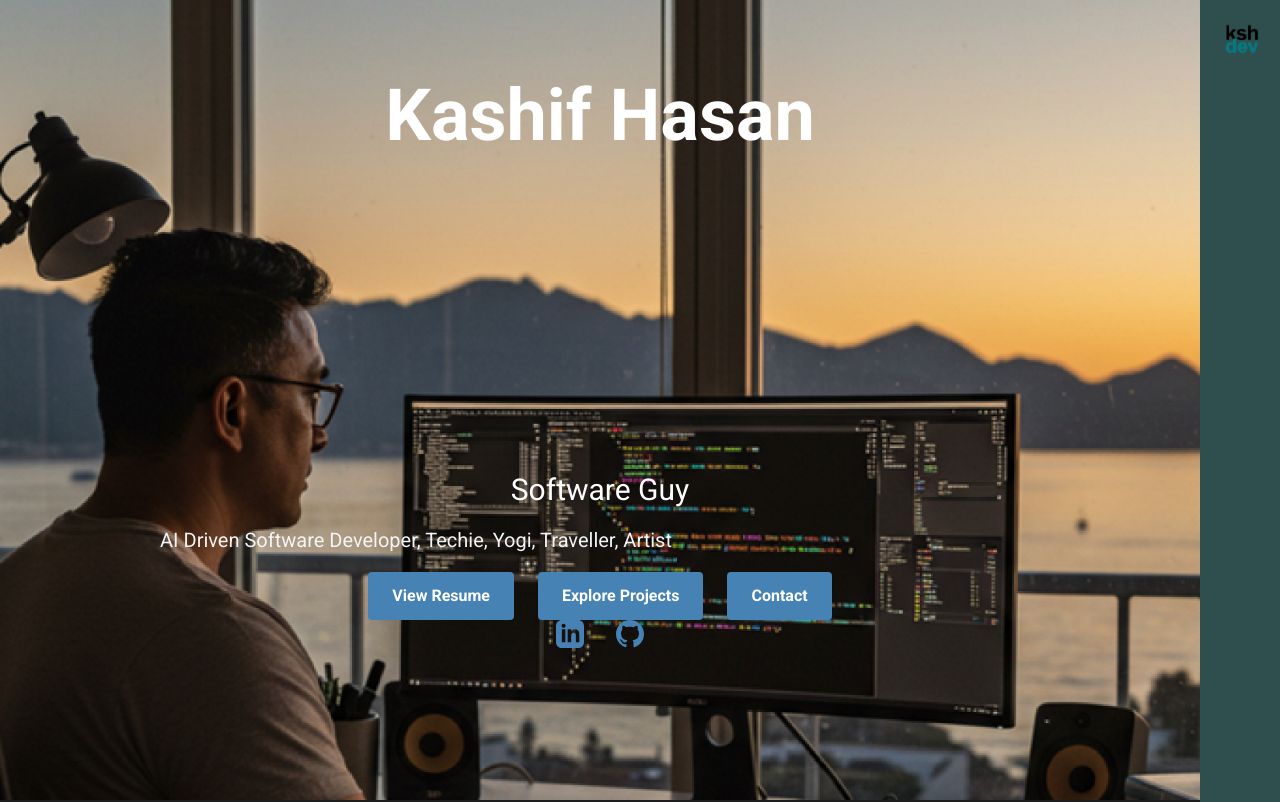
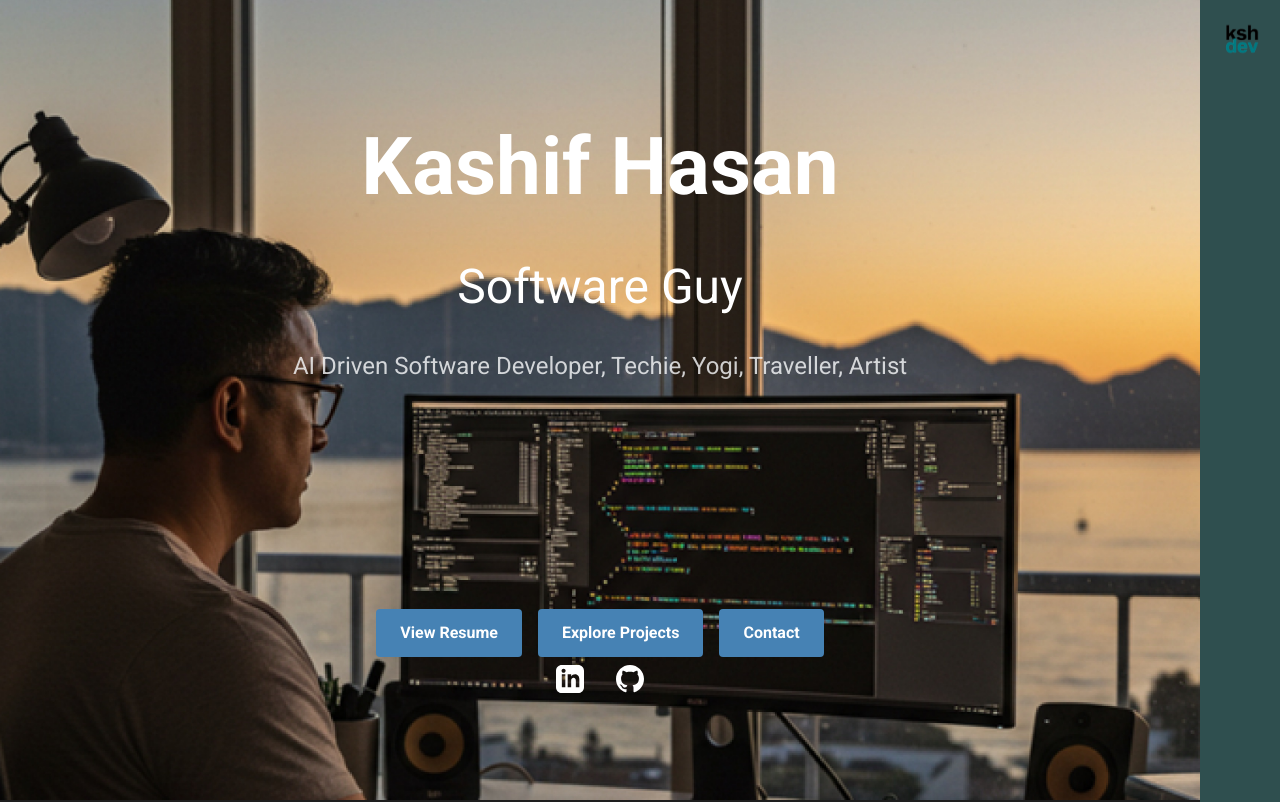
Before and after one commit to callmealias/callmealias.github.io, a Next.js app: page / in a window 1280 px wide. Shown: the top 802 px of the page. Built offline with nearby package versions, Linux system fonts and the light colour scheme.

Commit message:
hero component updates

```diff
--- a/components/Hero.js
+++ b/components/Hero.js
@@ -1,30 +1,24 @@
 import { motion } from 'framer-motion';
 import Link from 'next/link';
+import styles from './hero.module.css';
 
 export default function Hero() {
   return (
-    <section id="home" className="relative h-screen flex items-center justify-center" style={{
+    <section id="home" className={styles.heroSection} style={{
       backgroundImage: "url('/images/kashif-photo-new.jpg')",
-      backgroundSize: 'cover',
-      backgroundPosition: 'center',
     }}>
-      <div className="container relative z-10 mx-auto px-4 text-center flex flex-col h-full">
-        {/* Moved name to top third of screen with extra top padding */}
-        <div className="flex-1 flex flex-col pt-24 md:pt-32">
+      <div className={`${styles.container} container`}>
         <motion.h1
-            className="text-5xl md:text-6xl lg:text-7xl font-bold mb-6 text-white"
+          className={`${styles.heroTitle} text-white`}
           initial={{ opacity: 0, y: 20 }}
           animate={{ opacity: 1, y: 0 }}
           transition={{ duration: 0.8 }}
         >
           Kashif Hasan
         </motion.h1>
-        </div>
 
-        {/* Rest of content in middle/bottom portion */}
-        <div className="flex-1 flex flex-col justify-center">
         <motion.h2
-            className="text-2xl md:text-3xl mb-8 text-white"
+          className={`${styles.heroSubtitle} text-white`}
           initial={{ opacity: 0, y: 20 }}
           animate={{ opacity: 1, y: 0 }}
           transition={{ duration: 0.8, delay: 0.2 }}
@@ -32,18 +26,19 @@ export default function Hero() {
           Software Guy
         </motion.h2>
 
+        <motion.div className={styles.blankArea}></motion.div> {/* Blank area div */}
+
         <motion.p
-            className="text-lg md:text-xl mb-12 max-w-3xl mx-auto text-gray-100"
+          className={`${styles.heroDescription} text-gray-100`}
           initial={{ opacity: 0, y: 20 }}
           animate={{ opacity: 1, y: 0 }}
           transition={{ duration: 0.8, delay: 0.4 }}
         >
-
           AI Driven Software Developer, Techie, Yogi, Traveller, Artist
         </motion.p>
 
         <motion.div
-            className="flex flex-wrap justify-center gap-6"
+          className={styles.heroButtons}
           initial={{ opacity: 0, y: 20 }}
           animate={{ opacity: 1, y: 0 }}
           transition={{ duration: 0.8, delay: 0.6 }}
@@ -60,7 +55,7 @@ export default function Hero() {
         </motion.div>
 
         <motion.div
-            className="mt-12 flex justify-center gap-8"
+          className={styles.heroSocials}
           initial={{ opacity: 0, y: 20 }}
           animate={{ opacity: 1, y: 0 }}
           transition={{ duration: 0.8, delay: 0.8 }}
@@ -69,25 +64,22 @@ export default function Hero() {
             href="https://www.linkedin.com/in/kashif-hasan-473a811/"
             target="_blank"
             rel="noopener noreferrer"
-              className="text-white hover:text-blue-400 transition-all duration-300"
           >
             <svg xmlns="http://www.w3.org/2000/svg" width="28" height="28" viewBox="0 0 24 24" fill="currentColor">
-                <path d="M19 0h-14c-2.761 0-5 2.239-5 5v14c0 2.761 2.239 5 5 5h14c2.762 0 5-2.239 5-5v-14c0-2.761-2.238-5-5-5zm-11 19h-3v-11h3v11zm-1.5-12.268c-.966 0-1.75-.79-1.75-1.764s.784-1.764 1.75-1.764 1.75.79 1.75 1.764-.783 1.764-1.75 1.764zm13.5 12.268h-3v-5.604c0-3.368-4-3.113-4 0v5.604h-3v-11h3v1.765c1.396-2.586 7-2.777 7 2.476v6.759z"/>
+              <path d="M19 0h-14c-2.761 0-5 2.239-5 5v14c0 2.761 2.239 5 5 5h14c2.762 0 5-2.239 5-5v-14c0-2.761-2.238-5-5-5zm-11 19h-3v-11h3v11zm-1.5-12.268c-.966 0-1.75-.79-1.75-1.764s.784-1.764 1.75-1.764 1.75.79 1.75 1.764-.783 1.764-1.75 1.764zm13.5 12.268h-3v-5.604c0-3.368-4-3.113-4 0v5.604h-3v-11h3v1.765c1.396-2.586 7-2.777 7 2.476v6.759z" />
             </svg>
           </a>
           <a
             href="https://github.com/callmealias"
             target="_blank"
             rel="noopener noreferrer"
-              className="text-white hover:text-blue-400 transition-all duration-300"
           >
             <svg xmlns="http://www.w3.org/2000/svg" width="28" height="28" viewBox="0 0 24 24" fill="currentColor">
-              <path d="M12 0c-6.626 0-12 5.373-12 12 0 5.302 3.438 9.8 8.207 11.387.599.111.793-.261.793-.577v-2.234c-3.338.726-4.033-1.416-4.033-1.416-.546-1.387-1.333-1.756-1.333-1.756-1.089-.745.083-.729.083-.729 1.205.084 1.839 1.237 1.839 1.237 1.07 1.834 2.807 1.304 3.492.997.107-.775.418-1.305.762-1.604-2.665-.305-5.467-1.334-5.467-5.931 0-1.311.469-2.381 1.236-3.221-.124-.303-.535-1.524.117-3.176 0 0 1.008-.322 3.301 1.23.957-.266 1.983-.399 3.003-.404 1.02.005 2.047.138 3.006.404 2.291-1.552 3.297-1.23 3.297-1.23.653 1.653.242 2.874.118 3.176.77.84 1.235 1.911 1.235 3.221 0 4.609-2.807 5.624-5.479 5.921.43.372.823 1.102.823 2.222v3.293c0 .319.192.694.801.576 4.765-1.589 8.199-6.086 8.199-11.386 0-6.627-5.373-12-12-12z"/>
+              <path d="M12 0c-6.626 0-12 5.373-12 12 0 5.302 3.438 9.8 8.207 11.387.599.111.793-.261.793-.577v-2.234c-3.338.726-4.033-1.416-4.033-1.416-.546-1.387-1.333-1.756-1.333-1.756-1.089-.745.083-.729.083-.729 1.205.084 1.839 1.237 1.839 1.237 1.07 1.834 2.807 1.304 3.492.997.107-.775.418-1.305.762-1.604-2.665-.305-5.467-1.334-5.467-5.931 0-1.311.469-2.381 1.236-3.221-.124-.303-.535-1.524.117-3.176 0 0 1.008-.322 3.301 1.23.957-.266 1.983-.399 3.003-.404 1.02.005 2.047.138 3.006.404 2.291-1.552 3.297-1.23 3.297-1.23.653 1.653.242 2.874.118 3.176.77.84 1.235 1.911 1.235 3.221 0 4.609-2.807 5.624-5.479 5.921.43.372.823 1.102.823 2.222v3.293c0 .319.192.694.801.576 4.765-1.589 8.199-6.086 8.199-11.386 0-6.627-5.373-12-12-12z" />
             </svg>
           </a>
         </motion.div>
       </div>
-      </div>
     </section>
   );
 }
--- /dev/null
+++ b/components/hero.module.css
@@ -0,0 +1,127 @@
+/* hero.module.css - Increased Font Sizes */
+
+.heroSection {
+    grid-area: hero;
+    position: relative;
+    height: 100vh;
+    display: grid;
+    place-items: center;
+    background-size: cover;
+    background-position: center;
+}
+
+.container {
+    position: relative;
+    z-index: 10;
+    max-width: 1200px;
+    padding-left: 1rem;
+    padding-right: 1rem;
+    display: grid;
+    gap: 0.5rem; /* Adjust as needed */
+    text-align: center;
+}
+
+.heroTitle {
+    color: white;
+    font-weight: bold;
+    grid-area: title-area;
+}
+
+.heroSubtitle {
+    color: white;
+    grid-area: subtitle-area;
+}
+
+.heroDescription {
+    color: rgba(249, 250, 251, 0.8);
+    max-width: 800px;
+    margin-left: auto;
+    margin-right: auto;
+    grid-area: description-area;
+}
+
+.blankArea {
+    grid-area: blank-area;
+}
+
+.heroButtons {
+    display: flex;
+    flex-wrap: wrap;
+    justify-content: center;
+    gap: 1rem;
+    grid-area: buttons-area;
+}
+
+.heroSocials {
+    display: flex;
+    justify-content: center;
+    gap: 2rem;
+    grid-area: socials-area;
+}
+
+.heroSocials a {
+    color: white;
+    transition: color 0.3s ease-in-out;
+}
+
+.heroSocials a:hover {
+    color: #60a5fa;
+}
+
+
+/* Mobile (≤ 639px) */
+@media (max-width: 639px) {
+    .container {
+        grid-template-columns: 1fr;
+        grid-template-rows: auto auto auto auto auto auto; /* Define all rows */
+        grid-template-areas:
+            "title-area"
+            "subtitle-area"
+            "description-area"
+            "blank-area"
+            "buttons-area"
+            "socials-area";
+    }
+    .heroTitle { font-size: 4rem; } /* Increased mobile title size */
+    .heroSubtitle { font-size: 2rem; } /* Increased mobile subtitle size */
+    .heroDescription { font-size: 1.2rem; } /* Increased mobile description size */
+    .blankArea { min-height: 2rem; }
+}
+
+/* Narrow (640px - 1023px) */
+@media (min-width: 640px) and (max-width: 1023px) {
+    .container {
+        grid-template-columns: 1fr;
+        grid-template-rows: auto auto auto auto auto auto; /* Define all rows */
+        grid-template-areas:
+            "title-area"
+            "subtitle-area"
+            "description-area"
+            "blank-area"
+            "buttons-area"
+            "socials-area";
+    }
+    .heroTitle { font-size: 6rem; } /* Increased narrow title size */
+    .heroSubtitle { font-size: 3rem; } /* Increased narrow subtitle size */
+    .heroDescription { font-size: 1.5rem; } /* Increased narrow description size */
+    .blankArea { min-height: 8rem; }
+}
+
+/* Wide (≥ 1024px) */
+@media (min-width: 1024px) {
+    .container {
+        grid-template-columns: 1fr;
+        grid-template-rows: auto auto auto auto auto auto; /* Define all rows */
+        grid-template-areas:
+            "title-area"
+            "subtitle-area"
+            "description-area"
+            "blank-area"
+            "buttons-area"
+            "socials-area";
+    }
+    .heroTitle { font-size: 5rem; } /* Increased wide title size */
+    .heroSubtitle { font-size: 3rem; } /* Increased wide subtitle size */
+    .heroDescription { font-size: 1.5rem; } /* Increased wide description size */
+    .blankArea { min-height: 12rem; }
+}
```
Also changed, not shown: 1 other file (tests, documents, lock files or other folders). Lines whose indentation alone changed are shown as unchanged.
